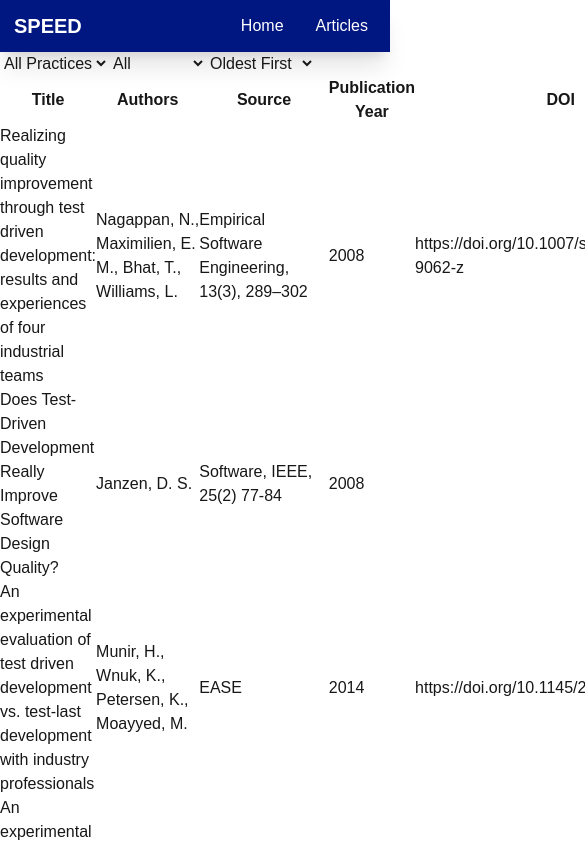
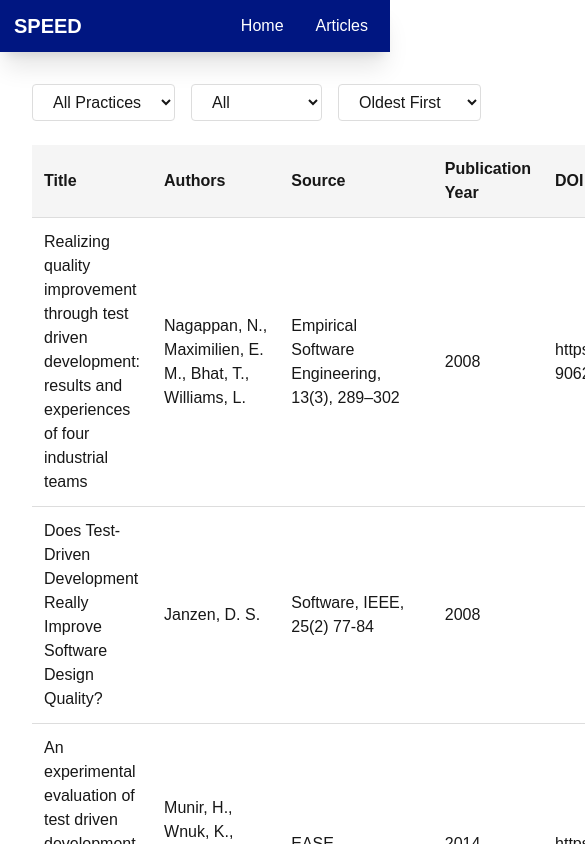
Before and after one commit to mangorioh/W101_06_SPEED, a Next.js app in the folder frontend/: page / in a window 390 px wide. Shown: the top 844 px of the page, 585 px wide, since content can reach past the window. Built offline with nearby package versions, Linux system fonts and the light colour scheme.

Commit message:
(frontend): implement filter and table styling
- Container padding for layout consistency
- Flex-based responsive filter controls
- Table border styling for readability"

```diff
--- a/frontend/src/app/globals.css
+++ b/frontend/src/app/globals.css
@@ -1,3 +1,6 @@
+/* Kirby Pascua | 22172362 */
+/* added filters/styling */
+
 @import "tailwindcss";
 
 @theme inline {
@@ -12,6 +15,41 @@
   --foreground: #171717;
 }
 
+/* filters */
+.container {
+  padding: 2rem;
+}
+
+.filters {
+  margin-bottom: 1.5rem;
+  display: flex;
+  gap: 1rem;
+  align-items: center;
+}
+
+.filters select {
+  padding: 0.5rem 1rem;
+  border: 1px solid #ddd;
+  border-radius: 4px;
+  background-color: white;
+}
+
+table {
+  width: 100%;
+  border-collapse: collapse;
+  margin-top: 1rem;
+}
+
+th, td {
+  padding: 0.75rem;
+  text-align: left;
+  border-bottom: 1px solid #ddd;
+}
+
+th {
+  background-color: #f5f5f5;
+}
+
 body {
   background: var(--background);
   color: var(--foreground);
```
